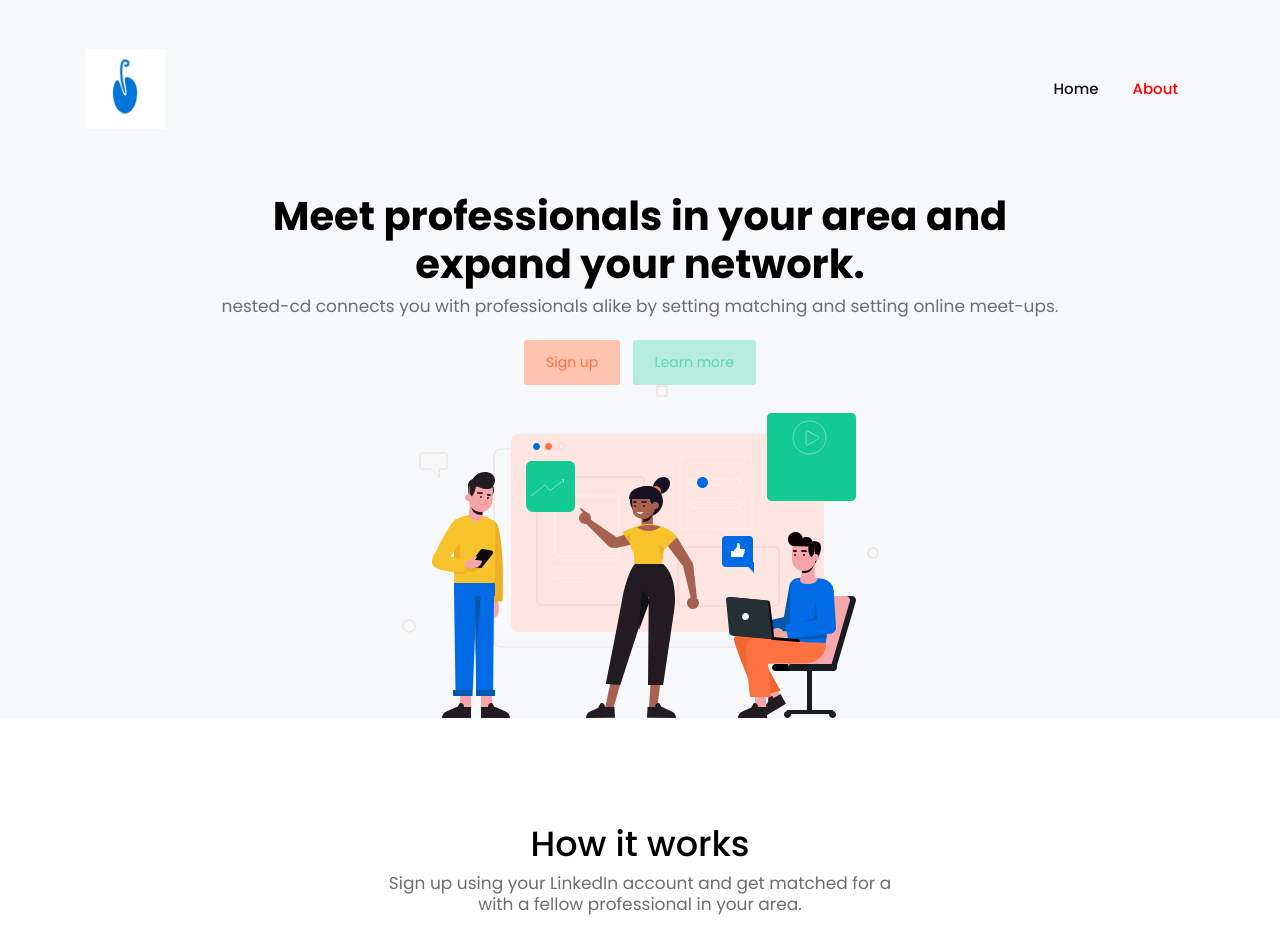
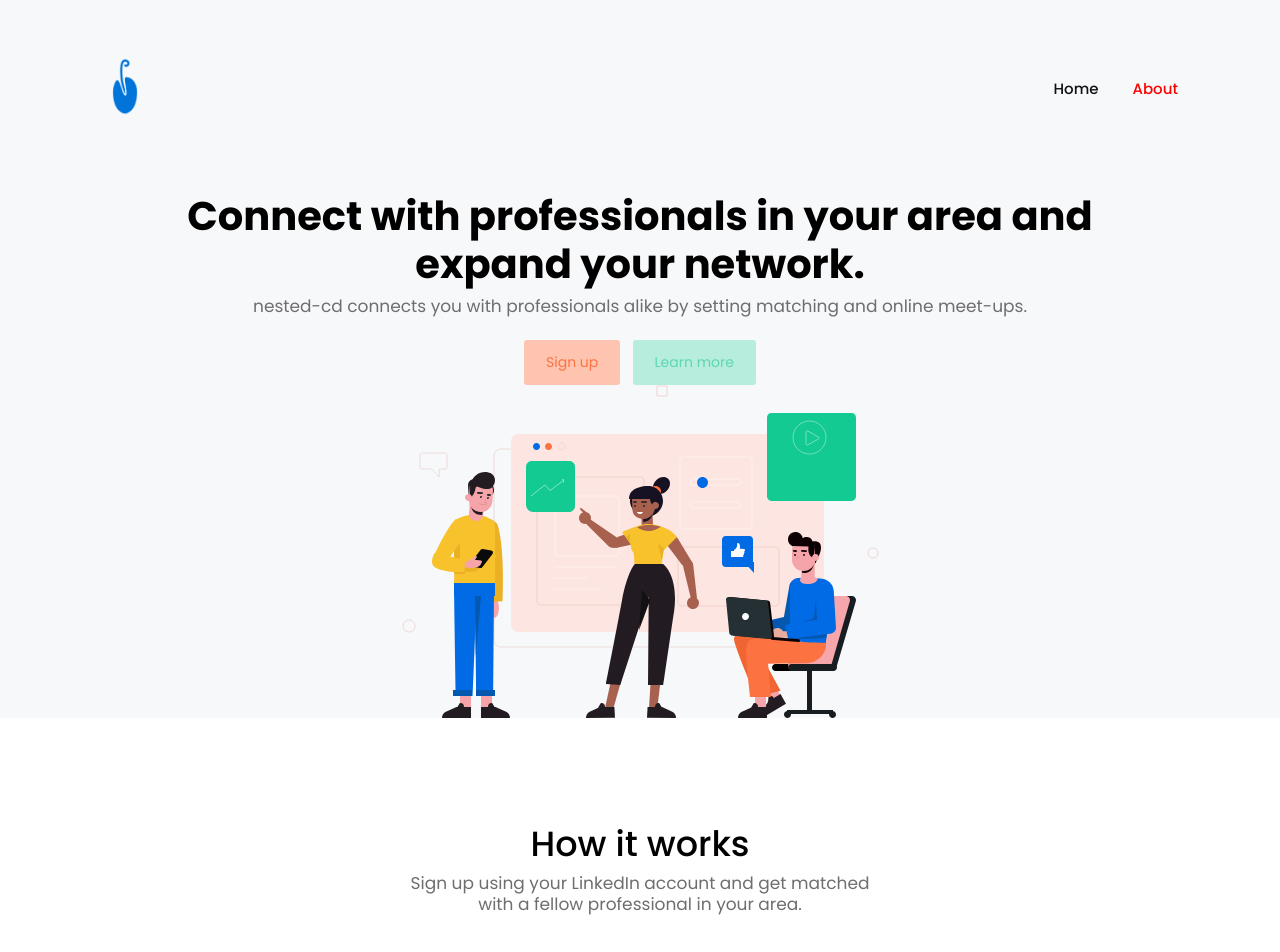
Before and after one commit to andygb13/nestedcd, a website: page index.html in a window 1280 px wide. Shown: the top 952 px of the page. Drawn offline with Linux system fonts and the light colour scheme.

Commit message:
Modify paragraphs

```diff
--- a/index.html
+++ b/index.html
@@ -16,7 +16,7 @@
     <nav class="navbar navbar-expand-lg pl-3 pl-sm-0" id="navbar">
     <div class="container">
       <div class="navbar-brand-wrapper d-flex w-100">
-        <img src="images/logo-icon.png" alt="logo" width="80" height="80">
+        <img src="images/logo-icon-noback.png" alt="logo" width="80" height="80">
         <button class="navbar-toggler ml-auto" type="button" data-toggle="collapse" data-target="#navbarSupportedContent" aria-controls="navbarSupportedContent" aria-expanded="false" aria-label="Toggle navigation">
           <span class="mdi mdi-menu navbar-toggler-icon"></span>
         </button>
@@ -44,8 +44,8 @@
   </header>
   <div class="banner" >
     <div class="container">
-      <h1 class="font-weight-semibold">Meet professionals in your area and<br>expand your network.</h1>
-      <h6 class="font-weight-normal text-muted pb-3">nested-cd connects you with professionals alike by setting matching and setting online meet-ups.</h6>
+      <h1 class="font-weight-semibold">Connect with professionals in your area and<br>expand your network.</h1>
+      <h6 class="font-weight-normal text-muted pb-3">nested-cd connects you with professionals alike by setting matching and online meet-ups.</h6>
       <div>
         <button class="btn btn-opacity-light mr-1">Sign up</button>
         <button class="btn btn-opacity-success ml-1" onclick=window.location.href="#features-section">Learn more</button>
@@ -58,7 +58,7 @@
       <section class="features-overview" id="features-section" >
         <div class="content-header">
           <h2>How it works</h2>
-          <h6 class="section-subtitle text-muted">Sign up using your LinkedIn account and get matched for a<br>with a fellow professional in your area.</h6>
+          <h6 class="section-subtitle text-muted">Sign up using your LinkedIn account and get matched<br>with a fellow professional in your area.</h6>
         </div>
         <div class="d-md-flex justify-content-between">
           <div class="grid-margin d-flex justify-content-start">
```
